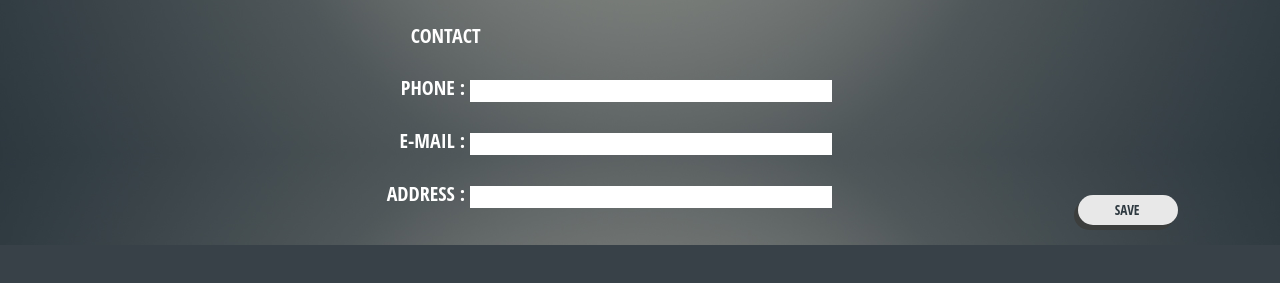
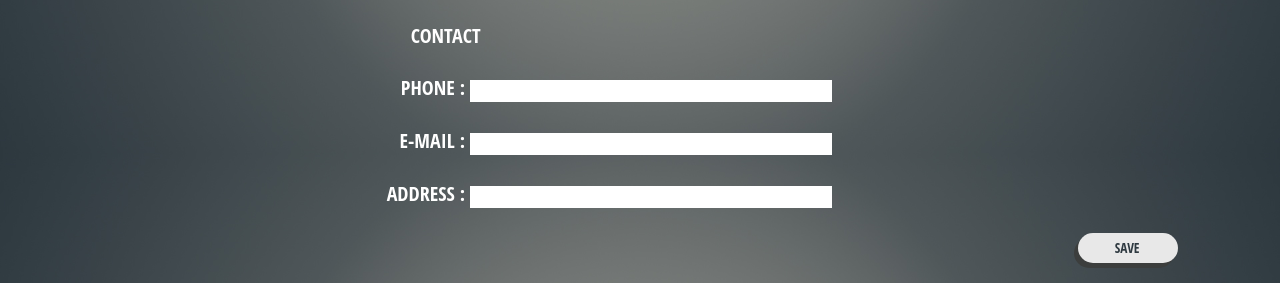
Before and after one commit to winnie2606/FRA241_portfolio, a Flask app: template app/templates/edit-your-infomation.html in a window 1280 px wide. Shown: the part 647-930 px from the top of the page. Before the commit the page ends 892 px from the top, so only its background shows below. Run offline with Flask 2, Linux system fonts and the light colour scheme; the template is opened without the code that fills it, so the values that code supplies are empty.

Commit message:
ใหม่

```diff
--- a/app/templates/edit-your-infomation.html
+++ b/app/templates/edit-your-infomation.html
@@ -1,4 +1,3 @@
-
 <!DOCTYPE html>
 
 <html>
@@ -134,7 +133,7 @@
 
 		</div>
 
-		<div align="right" class="clk" style="margin-top: -1%; margin-right: 8%;">
+		<div align="right" class="clk" style="margin-top: 2%; margin-right: 8%;">
 
 			<input type = "submit" value = "SAVE" class = "in2" >
 
```
